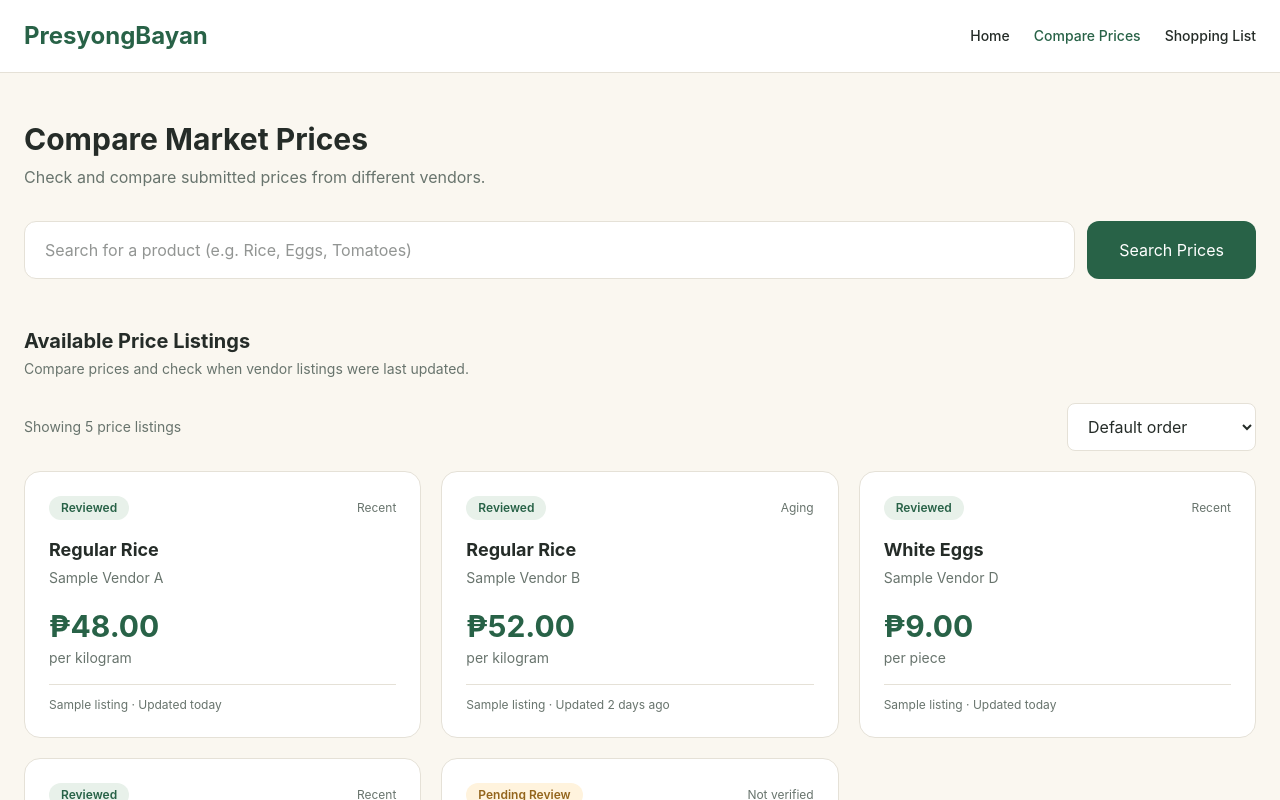
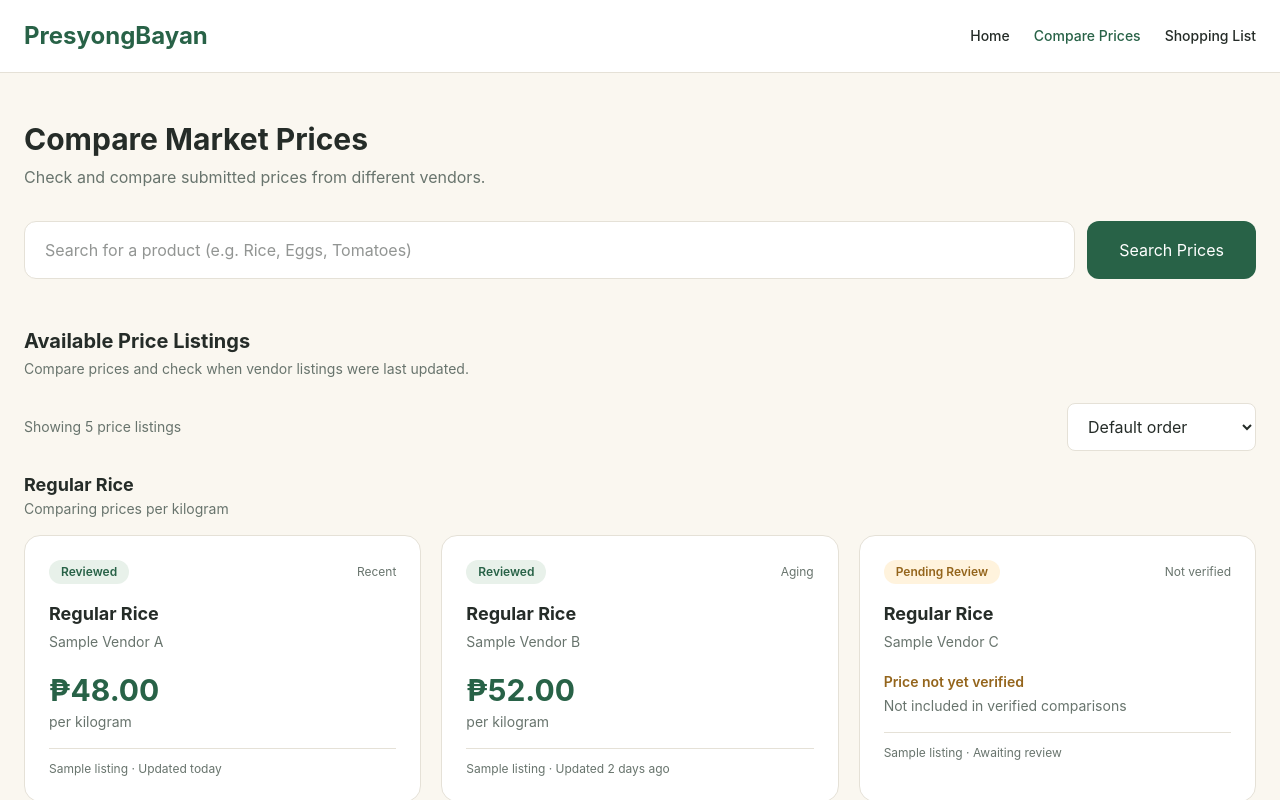
Before and after one commit to cream-incode/Presongbayan, a React (Vite) app in the folder frontend/: page /compare-prices in a window 1280 px wide. Shown: the top 800 px of the page. Built offline with nearby package versions, Linux system fonts and the light colour scheme.

Commit message:
Fix price comparison grouping and sorting

```diff
--- a/frontend/src/pages/ComparePricesPage.tsx
+++ b/frontend/src/pages/ComparePricesPage.tsx
@@ -69,8 +69,19 @@ function ComparePricesPage() {
     )
   })
 
-  // Sort verified prices while keeping pending listings at the end.
-  const sortedListings = [...filteredListings].sort((a, b) => {
+  // Group listings by matching product and unit.
+const productGroups = [
+    ...new Set(
+      filteredListings.map(
+        (listing) => `${listing.product}|${listing.unit}`
+      )
+    ),
+  ].map((groupKey) => {
+    const groupListings = filteredListings.filter(
+      (listing) => `${listing.product}|${listing.unit}` === groupKey
+    )
+
+    const sortedGroupListings = [...groupListings].sort((a, b) => {
       if (a.price === null) return 1
       if (b.price === null) return -1
 
@@ -78,6 +89,14 @@ function ComparePricesPage() {
       if (sortOrder === 'highest') return b.price - a.price
 
       return a.id - b.id
+    })
+
+    return {
+      key: groupKey,
+      product: groupListings[0].product,
+      unit: groupListings[0].unit,
+      listings: sortedGroupListings,
+    }
   })
 
   return (
@@ -145,7 +164,7 @@ function ComparePricesPage() {
         {/* Sorting options */}
         <div className="mb-5 flex flex-col gap-2 sm:flex-row sm:items-center sm:justify-between">
         <p className="text-sm text-[#68746D]">
-            Showing {sortedListings.length} price listings
+            Showing {filteredListings.length} price listings
         </p>
 
         <select
@@ -159,8 +178,20 @@ function ComparePricesPage() {
         </select>
         </div>
 
+
+{productGroups.map((group) => (
+  <div key={group.key} className="mb-10">
+    <div className="mb-4">
+      <h4 className="text-lg font-bold text-[#252C28]">
+        {group.product}
+      </h4>
+      <p className="text-sm text-[#68746D]">
+        Comparing prices {group.unit}
+      </p>
+    </div>
+
     <div className="grid gap-5 md:grid-cols-2 lg:grid-cols-3">
-            {sortedListings.map((listing) => (
+      {group.listings.map((listing) => (
         <div
           key={listing.id}
           className="rounded-2xl border border-[#E5E1D7] bg-white p-6"
@@ -181,9 +212,7 @@ function ComparePricesPage() {
             </span>
           </div>
 
-                <h4 className="text-lg font-bold">
-                  {listing.product}
-                </h4>
+          <h4 className="text-lg font-bold">{listing.product}</h4>
 
           <p className="mt-1 text-sm text-[#68746D]">
             {listing.vendor}
@@ -194,7 +223,6 @@ function ComparePricesPage() {
               <p className="mt-5 text-3xl font-bold text-[#286247]">
                 ₱{listing.price.toFixed(2)}
               </p>
-
               <p className="mt-1 text-sm text-[#68746D]">
                 {listing.unit}
               </p>
@@ -204,7 +232,6 @@ function ComparePricesPage() {
               <p className="mt-5 text-sm font-semibold text-[#94651C]">
                 Price not yet verified
               </p>
-
               <p className="mt-1 text-sm text-[#68746D]">
                 Not included in verified comparisons
               </p>
@@ -217,8 +244,9 @@ function ComparePricesPage() {
         </div>
       ))}
     </div>
-
-          {sortedListings.length === 0 && (
+  </div>
+))}
+          {productGroups.length === 0 && (
             <div className="rounded-2xl border border-[#E5E1D7] bg-white px-6 py-12 text-center">
               <h4 className="text-lg font-semibold">
                 No matching products found
```
Lines whose indentation alone changed are shown as unchanged.
